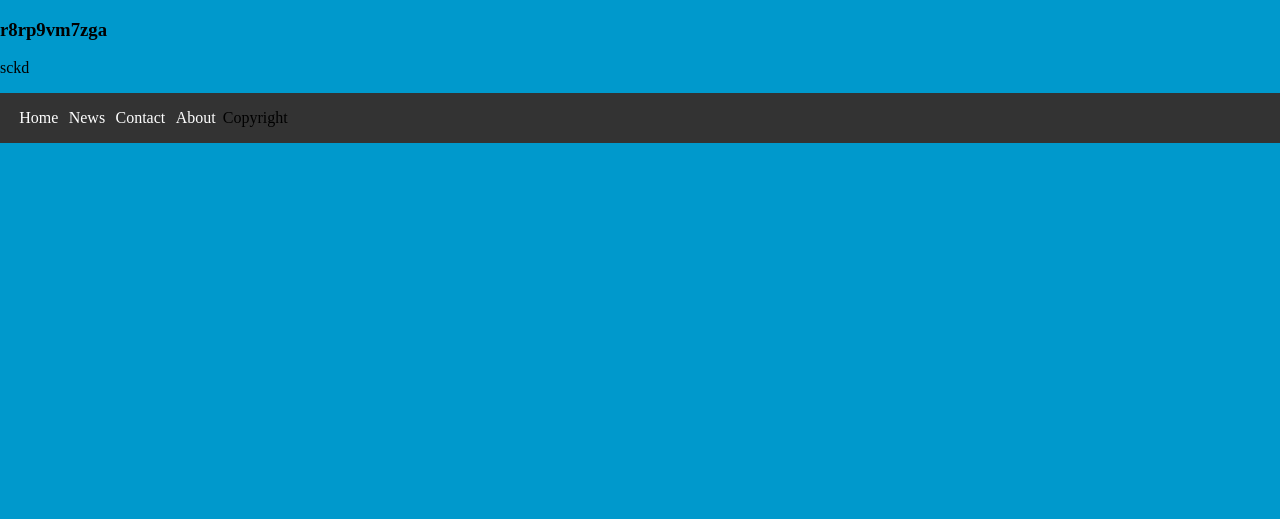
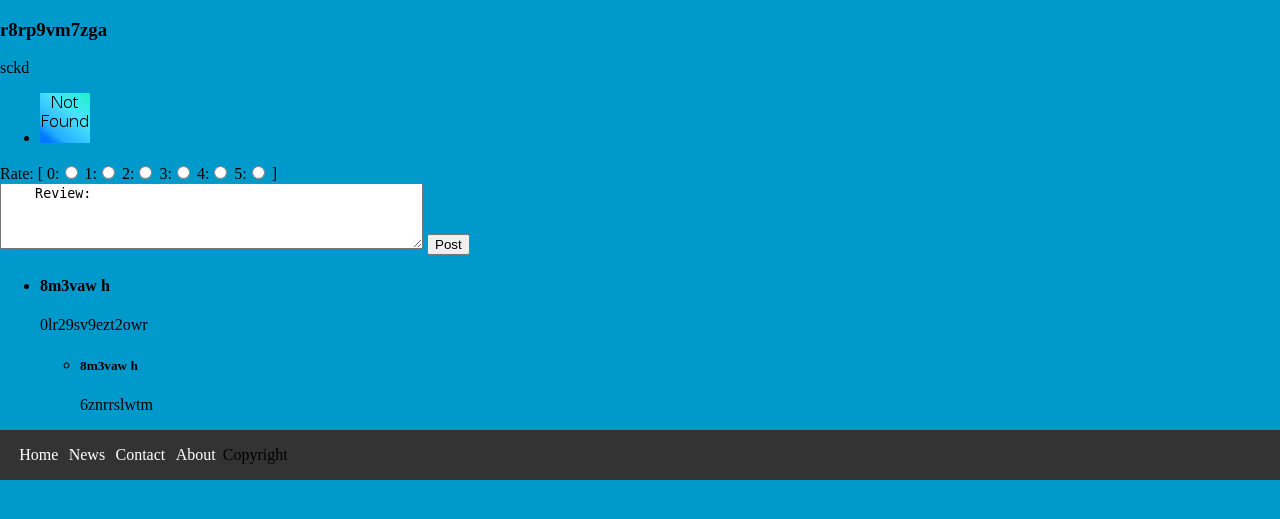
Before and after one commit to PeaceOff/LTW, a PHP site: page /Pages/show_restaurant.php?id=1 in a window 1280 px wide. Shown: the part 53-572 px from the top of the page. Run offline with PHP 8.4, Linux system fonts and the light colour scheme; data comes from the database, SQL or seed files in the repository; both versions use the stored data as it was after the commit.

Commit message:
Added restaurant page

```diff
--- a/Pages/home.php
+++ b/Pages/home.php
@@ -27,9 +27,11 @@ foreach( $result as $row) {
 	}
 
 ?>
-
 </div>
 
+<?php
+
+?>
 
 
 <?php
--- a/Pages/show_restaurant.php
+++ b/Pages/show_restaurant.php
@@ -6,14 +6,73 @@ include_once('../database/restaurants.php');
 
 $id=$_GET['id'];
 $result = getRestaurant($id);
+$pictures = getRestaurantPictures($id);
+?>
+<div class="restaurantInfo">
 
-echo '<div class="restaurantInfo">';
+<h3> <?php echo  $result['name'] ?> </h3>
+<p> <?php echo $result['description'] ?> </p>
+</div>
 
-echo "<h3>" . $result['name'] . "</h3>";
-echo "<p>"  . $result['description'] . "</p>";
+<?php if(count($pictures) > 0 ){ ?>
+<div class="image-slide">
+  <ul>
 
-echo '</div>';
+<?php
+foreach( $pictures as $picture ) {
+  $path = "../images/". $picture['picture_id'];
+  if(!file_exists($path))
+    $path = '../images/error.jpg';
+?>
+    <li> <img src= <?php echo $path ?> > </li>
+<?php } ?>
+  </ul>
+</div>
 
-include_once('../templates/footer.php');
+<form action="">
+  <label> Rate: [
+    0:<input type="radio" name="Rating" value="0">
+    1:<input type="radio" name="Rating" value="1">
+    2:<input type="radio" name="Rating" value="2">
+    3:<input type="radio" name="Rating" value="3">
+    4:<input type="radio" name="Rating" value="4">
+    5:<input type="radio" name="Rating" value="5"> ]
+  </label> <br>
+  <textarea rows="4" cols="50">
+    Review:
+  </textarea>
 
+  <button class="PostButton"> Post </button>
+
+</form>
+
+
+<?php }
+$reviews = getReviews($id);
 ?>
+
+<div class="reviews">
+
+  <ul>
+<?php foreach ($reviews as $review) { ?>
+    <li>
+      <h4> <?php echo $review['nome'] ?> </h4>
+      <p> <?php echo $review['description']?> </p>
+
+      <ul>
+<?php $answers = getAnswers($review['id']);
+foreach($answers as $answer){ ?>
+        <li>
+          <h5> <?php echo $answer['nome'] ?> </h5>
+          <p> <?php echo $answer['content'] ?> </p>
+        </li>
+<?php }?>
+      </ul>
+
+    </li>
+<?php } ?>
+  </ul>
+
+</div>
+
+<?php include_once('../templates/footer.php'); ?>
--- a/css/style.css
+++ b/css/style.css
@@ -5,7 +5,7 @@ body {
     background-color: #0099cc;
 }
 
-ul {
+nav ul {
   background-color: #333;
   display: block;
   margin: 0;
@@ -13,29 +13,29 @@ ul {
   padding-left: 1em;
 }
 
-li:last-child{
+nav li:last-child{
 
 }
 
-li {
+nav li {
   display: inline-block;
   padding: 1em 0em;
   list-style-type: none;
 }
 
-li label input{
+nav li label input{
   padding: 0em;
   height: inherit;
   color: white;
 }
 
-li label{
+nav li label{
   padding: 0em;
   height: inherit;
   color: white;
 }
 
-li a{
+nav li a{
   color: white;
   text-decoration: none;
   padding: inherit;
@@ -49,11 +49,11 @@ li a{
 
 }
 
-li a:hover{
+nav li a:hover{
   background-color: #222;
 }
 
-li a:target{
+nav li a:target{
   background-color: #385;
   color: white;
 }
--- a/database/restaurants.php
+++ b/database/restaurants.php
@@ -16,4 +16,29 @@
     return $stmt->fetch();
   }
 
+	function getRestaurantPictures($id){
+
+		global $db;
+		$stmt = $db->prepare(' SELECT picture_id FROM restaurantPicture WHERE restaurant_id = :id ');
+		$stmt->bindParam(':id',$id,PDO::PARAM_INT);
+		$stmt->execute();
+		return $stmt->fetchAll();
+	}
+
+	function getReviews($id){
+		global $db;
+		$stmt = $db->prepare(' SELECT * FROM viewUserReview WHERE restaurant_id = :id ');
+		$stmt->bindParam(':id', $id ,PDO::PARAM_INT);
+		$stmt->execute();
+		return $stmt->fetchAll();
+	}
+
+	function getAnswers($id){
+		global $db;
+		$stmt = $db->prepare(' SELECT content, nome FROM viewUserAnswer WHERE review = :id ');
+		$stmt->bindParam(':id',$id,PDO::PARAM_INT);
+		$stmt->execute();
+		return $stmt->fetchAll();
+	}
+
 ?>
--- a/templates/header.php
+++ b/templates/header.php
@@ -8,10 +8,10 @@
     <body>
         <nav>
             <ul>
-                <li><a id="home" href="../Pages/home.php">Home</a></li>
+                <li><a id="home" href="../Pages/home.php#home">Home</a></li>
                 <li><a id="news" href="#news">News</a></li>
-                <li><a id="contact" href="../Pages/contacts.php">Contact</a></li>
-                <li><a id="about" href="../Pages/about.php">About</a></li>
+                <li><a id="contact" href="../Pages/contacts.php#contact">Contact</a></li>
+                <li><a id="about" href="../Pages/about.php#about">About</a></li>
                 <li><?php include('login.php') ?></li>
             </ul>
         </nav>
```
Also changed, not shown: images/error.jpg (added), restaurantWizz.db.
